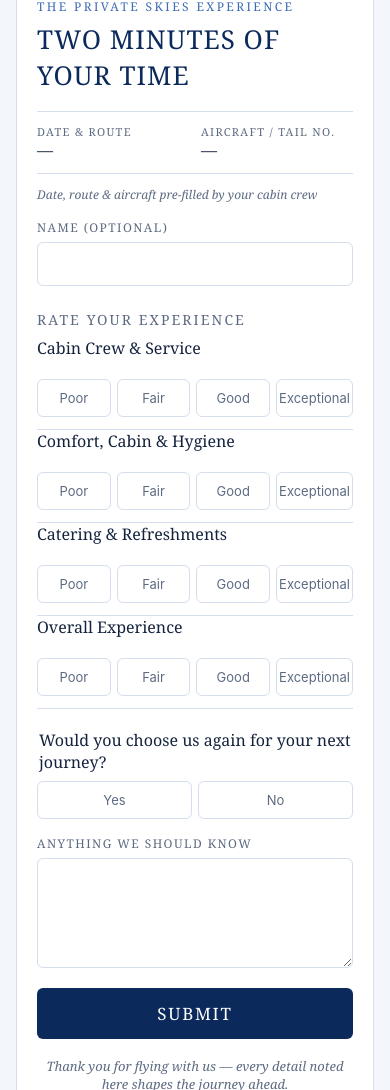
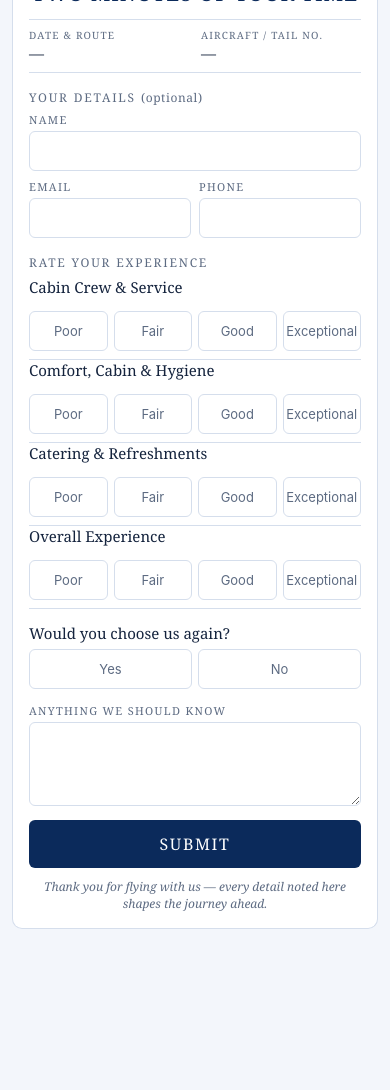
Before and after one commit to arjun-transworld/feedbackapp, a website with bundled scripts: page www/index.html in a window 390 px wide. Shown: the part 185-1275 px from the top of the page. After the commit the page ends 1126 px from the top, so only its background shows below. Built offline with nearby package versions, Linux system fonts and the light colour scheme.

Commit message:
added optional params email and phone number

```diff
--- a/www/css/app.css
+++ b/www/css/app.css
@@ -44,38 +44,59 @@ button, input, textarea { font: inherit; }
 .muted { color: var(--muted); margin: 0; }
 .queue-list { margin: 0; padding-left: 18px; font-size: 13px; color: var(--muted); }
 
-main { padding: 16px; max-width: 720px; margin: 0 auto; }
-.card { background: #fff; border: 1px solid var(--line); border-top: 6px solid var(--navy); border-radius: 10px; padding: 24px 20px; }
-.brand { display: block; width: 150px; height: auto; margin: -6px auto 14px; }
+/* ---- Feedback form: compact so it needs little scrolling on a phone and fits a tablet screen.
+   Touch targets stay at least 40px high. */
+main { padding: 12px; max-width: 720px; margin: 0 auto; }
+.card { background: #fff; border: 1px solid var(--line); border-top: 6px solid var(--navy); border-radius: 10px; padding: 16px; }
+
+.form-head { text-align: center; }
+.brand { display: block; width: 120px; height: auto; margin: -4px auto 6px; }
 .thanks .brand { width: 180px; margin: 0 auto 24px; }
-.eyebrow { letter-spacing: .2em; text-transform: uppercase; color: var(--accent); font-size: 12px; margin: 0 0 6px; }
-h1 { font-weight: normal; color: var(--navy); font-size: 26px; margin: 0 0 18px; letter-spacing: .04em; text-transform: uppercase; }
-h2 { font-weight: normal; font-size: 14px; letter-spacing: .15em; text-transform: uppercase; color: var(--muted); margin: 24px 0 8px; }
+.eyebrow { letter-spacing: .2em; text-transform: uppercase; color: var(--accent); font-size: 11px; margin: 0 0 2px; }
+h1 { font-weight: normal; color: var(--navy); font-size: 21px; margin: 0 0 12px; letter-spacing: .04em; text-transform: uppercase; }
+h2 { font-weight: normal; font-size: 12px; letter-spacing: .15em; text-transform: uppercase; color: var(--muted); margin: 16px 0 6px; }
+h2 em { font-style: normal; letter-spacing: .05em; text-transform: none; }
 
-.meta { display: grid; grid-template-columns: 1fr 1fr; gap: 12px; border-top: 1px solid var(--line); border-bottom: 1px solid var(--line); padding: 12px 0; }
-.meta span { display: block; font-size: 11px; letter-spacing: .12em; text-transform: uppercase; color: var(--muted); }
-.meta strong { font-weight: normal; }
-.hint { font-size: 12px; color: var(--muted); font-style: italic; }
+.meta { display: grid; grid-template-columns: 1fr 1fr; gap: 12px; border-top: 1px solid var(--line); border-bottom: 1px solid var(--line); padding: 8px 0; }
+.meta span { display: block; font-size: 10px; letter-spacing: .12em; text-transform: uppercase; color: var(--muted); }
+.meta strong { font-weight: normal; font-size: 15px; }
 
-.field { display: grid; gap: 6px; margin-top: 16px; font-size: 12px; letter-spacing: .12em; text-transform: uppercase; color: var(--muted); }
-.field input, .field textarea { padding: 10px; border: 1px solid var(--line); border-radius: 6px; color: var(--ink); text-transform: none; letter-spacing: normal; font-size: 16px; }
+/* Phone: name full width, email and phone side by side. Wider screens: all three in one row. */
+.details { display: grid; grid-template-columns: 1fr 1fr; gap: 8px; }
+.details .wide { grid-column: 1 / -1; }
+.field { display: grid; gap: 4px; font-size: 11px; letter-spacing: .12em; text-transform: uppercase; color: var(--muted); }
+.field input, .field textarea { width: 100%; min-height: 40px; padding: 8px 10px; border: 1px solid var(--line); border-radius: 6px; color: var(--ink); text-transform: none; letter-spacing: normal; font-size: 16px; }
+.field textarea { resize: vertical; }
+.comments { margin-top: 14px; }
 
-.rating { border: 0; padding: 12px 0; margin: 0; border-bottom: 1px solid var(--line); }
-.rating legend { padding: 0; margin-bottom: 8px; }
+.rating { border: 0; padding: 8px 0; margin: 0; border-bottom: 1px solid var(--line); min-width: 0; }
+.rating legend { padding: 0; margin-bottom: 6px; font-size: 15px; }
 .scale { display: grid; grid-template-columns: repeat(4, 1fr); gap: 6px; }
 .scale label, .choice label { position: relative; }
 .scale input, .choice input { position: absolute; opacity: 0; }
 .scale span, .choice span {
-  display: block; text-align: center; padding: 10px 2px; border: 1px solid var(--line); border-radius: 6px;
-  font: 13px -apple-system, system-ui, sans-serif; color: var(--muted);
+  display: flex; align-items: center; justify-content: center; min-height: 40px; padding: 4px 2px;
+  border: 1px solid var(--line); border-radius: 6px; font: 13px -apple-system, system-ui, sans-serif; color: var(--muted);
 }
 .scale input:checked + span, .choice input:checked + span { background: var(--navy); border-color: var(--navy); color: #fff; }
 .scale input:focus-visible + span, .choice input:focus-visible + span { outline: 2px solid var(--accent); outline-offset: 2px; }
 
-.choice { border: 0; padding: 0; margin: 20px 0 0; display: grid; grid-template-columns: 1fr 1fr; gap: 6px; }
-.choice legend { margin-bottom: 8px; }
+.choice { border: 0; padding: 0; margin: 14px 0 0; min-width: 0; }
+.choice legend { padding: 0; margin-bottom: 6px; font-size: 15px; }
+.yes-no { display: grid; grid-template-columns: 1fr 1fr; gap: 6px; }
 
-.error { color: var(--error); font-size: 14px; }
-.submit { width: 100%; margin-top: 20px; padding: 14px; border: 0; border-radius: 6px; background: var(--navy); color: #fff; font-size: 17px; letter-spacing: .1em; text-transform: uppercase; }
-.footer { text-align: center; font-style: italic; color: var(--muted); font-size: 13px; margin: 18px 0 0; }
+.error { color: var(--error); font-size: 14px; margin: 10px 0 0; }
+.submit { width: 100%; margin-top: 14px; min-height: 48px; border: 0; border-radius: 6px; background: var(--navy); color: #fff; font-size: 16px; letter-spacing: .1em; text-transform: uppercase; }
+.footer { text-align: center; font-style: italic; color: var(--muted); font-size: 12px; margin: 10px 0 0; }
 .thanks { text-align: center; padding: 60px 20px; }
+
+/* Wider screens (large phones in landscape, tablets): each question on one line. */
+@media (min-width: 560px) {
+  .card { padding: 20px 24px; }
+  .details { grid-template-columns: 1fr 1fr 1fr; }
+  .details .wide { grid-column: auto; }
+  .rating { display: grid; grid-template-columns: 13rem 1fr; align-items: center; gap: 12px; }
+  .rating legend { float: left; margin: 0; } /* legend can't be a grid item; float lets it sit in the first column */
+  .choice { display: grid; grid-template-columns: 13rem 1fr; align-items: center; gap: 12px; }
+  .choice legend { float: left; margin: 0; }
+}
--- a/www/index.html
+++ b/www/index.html
@@ -41,28 +41,36 @@
 
   <main>
     <form id="feedback-form" class="card" novalidate>
-      <img class="brand" src="img/transworld-jets-logo.png" alt="Transworld Jets">
-      <p class="eyebrow">The Private Skies Experience</p>
-      <h1>Two minutes of your time</h1>
+      <header class="form-head">
+        <img class="brand" src="img/transworld-jets-logo.png" alt="Transworld Jets">
+        <p class="eyebrow">The Private Skies Experience</p>
+        <h1>Two minutes of your time</h1>
+      </header>
 
-      <div class="meta">
+      <div class="meta" title="Pre-filled by your cabin crew">
         <div><span>Date &amp; route</span><strong id="show-route">—</strong></div>
         <div><span>Aircraft / tail no.</span><strong id="show-tail">—</strong></div>
       </div>
-      <p class="hint">Date, route &amp; aircraft pre-filled by your cabin crew</p>
 
-      <label class="field">Name (optional)<input name="name" autocomplete="off"></label>
+      <h2>Your details <em>(optional)</em></h2>
+      <div class="details">
+        <label class="field wide">Name<input name="name" autocomplete="off"></label>
+        <label class="field">Email<input name="email" type="email" inputmode="email" autocomplete="off" autocapitalize="off" spellcheck="false"></label>
+        <label class="field">Phone<input name="phone" type="tel" inputmode="tel" autocomplete="off"></label>
+      </div>
 
       <h2>Rate your experience</h2>
       <div class="ratings" id="ratings"></div>
 
       <fieldset class="choice">
-        <legend>Would you choose us again for your next journey?</legend>
-        <label><input type="radio" name="chooseAgain" value="yes"><span>Yes</span></label>
-        <label><input type="radio" name="chooseAgain" value="no"><span>No</span></label>
+        <legend>Would you choose us again?</legend>
+        <div class="yes-no">
+          <label><input type="radio" name="chooseAgain" value="yes"><span>Yes</span></label>
+          <label><input type="radio" name="chooseAgain" value="no"><span>No</span></label>
+        </div>
       </fieldset>
 
-      <label class="field">Anything we should know<textarea name="comments" rows="4"></textarea></label>
+      <label class="field comments">Anything we should know<textarea name="comments" rows="3"></textarea></label>
 
       <p id="form-error" class="error" hidden></p>
       <button type="submit" class="submit">Submit</button>
--- a/www/js/app.js
+++ b/www/js/app.js
@@ -39,9 +39,16 @@ form.addEventListener("submit", async (e) => {
   const ratings = Object.fromEntries(CATEGORIES.map(([k]) => [k, data.get(k)]));
   const chooseAgain = data.get("chooseAgain");
   const comments = (data.get("comments") || "").trim();
+  const email = (data.get("email") || "").trim();
+  const phone = (data.get("phone") || "").trim();
 
-  if (!Object.values(ratings).some(Boolean) && !chooseAgain && !comments) {
-    $("form-error").textContent = "Please rate at least one item or leave a comment.";
+  const problem =
+    !Object.values(ratings).some(Boolean) && !chooseAgain && !comments ? "Please rate at least one item or leave a comment."
+    : email && !/^[^\s@]+@[^\s@]+\.[^\s@]+$/.test(email) ? "Please check the email address."
+    : phone && !/^\+?[\d\s().-]{6,20}$/.test(phone) ? "Please check the phone number."
+    : null;
+  if (problem) {
+    $("form-error").textContent = problem;
     $("form-error").hidden = false;
     return;
   }
@@ -52,6 +59,8 @@ form.addEventListener("submit", async (e) => {
     route: flight.route || null,
     tail: flight.tail || null,
     name: (data.get("name") || "").trim() || null,
+    email: email || null,
+    phone: phone || null,
     ratings,
     chooseAgain: chooseAgain === null ? null : chooseAgain === "yes",
     comments: comments || null,
```
Also changed, not shown: API-CONTRACT.md (+5 -1 lines).
